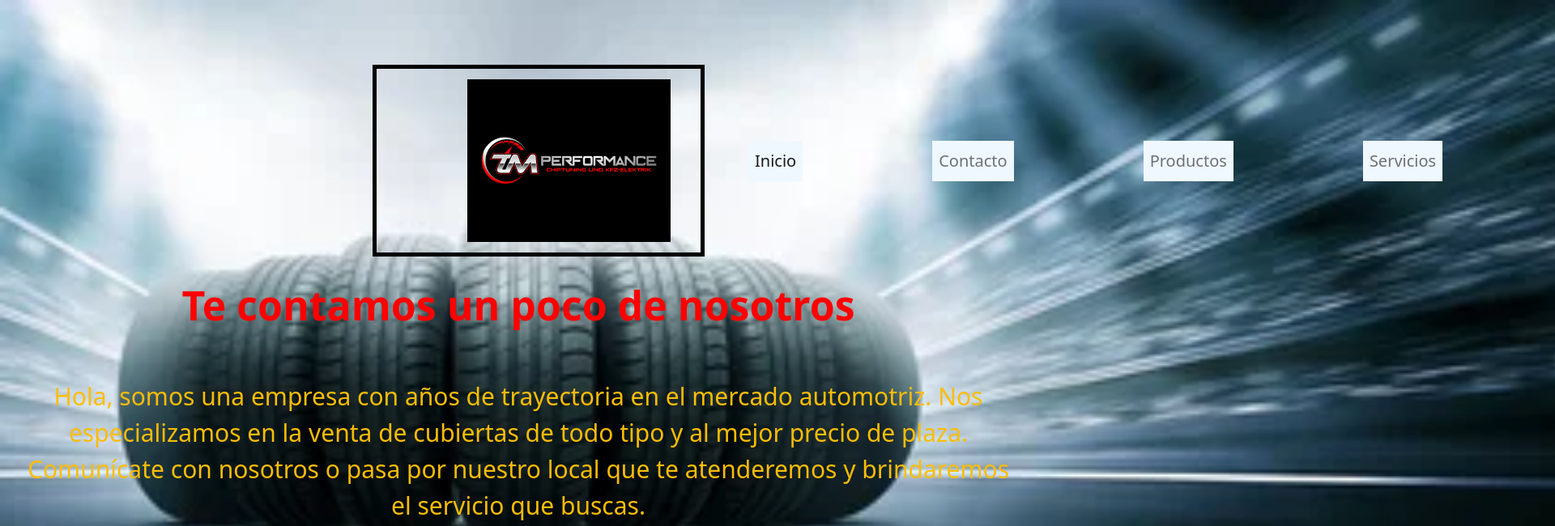
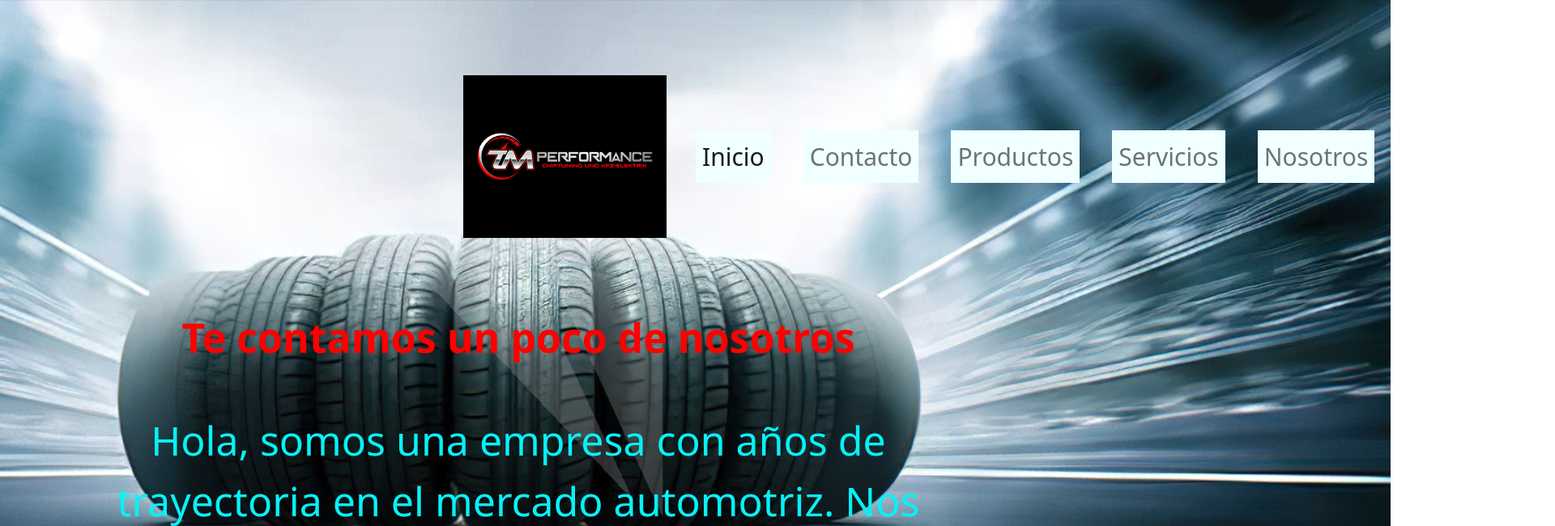
Before and after one commit to ManuelTricarico2223/nuevoVentas, a website: page secciones/nosotros.html in a window 1280 px wide. Shown: the top 650 px of the page at 81% size, 1920 px wide, since content can reach past the window. Drawn offline with nearby package versions, Linux system fonts and the light colour scheme.

Commit message:
modificando

```diff
--- a/css/nosotros.css
+++ b/css/nosotros.css
@@ -5,9 +5,10 @@
 }
 
 body{
-    background: url(../imagenes/cubiertas\ en\ fila.jpg) no-repeat center center fixed;
-    background-size: cover;
-    margin: 10px;
+    background: url(../imagenes/cubiertas\ en\ fila-gigapixel-standard-scale-4_00x\ 222.jpg) no-repeat center top fixed;
+     background-size: cover;
+     margin: 10px;
+
 }
 
 
@@ -41,11 +42,18 @@ body{
         "p1";
        grid-template-columns: 1fr;
     }
-
+     .navbar{
+        margin-top: 30px;
+    }
+    .nav-link{
+        background-color: azure;
+        margin-right: 50px;
+        font-size: 20px;
+     }
     .titulo2{
         font-size: 40px;
         text-align: center;
-        margin-top: 30px;
+        margin-top: 50px;
         margin-bottom: 30px;
         color: rgb(252, 0, 0);
         font-weight: bolder;
@@ -53,22 +61,19 @@ body{
     }
    .p1{
     font-size: 30px;
-    color: rgb(250, 189, 5);
+    color: rgb(250, 156, 5);
 
     margin: 50px 10px 50px 10px;
     text-align: center;
    }
 
-   .nav-item{
-    color: aqua;
-   }
   .nav-link{
-    background-color: aliceblue;
-    margin: 10px 80px;
     padding:10px;
     font-size: 20px;
+    margin: 20px;
+    font-size: 30px;
   }
-  a
+
 }
 
 @media (min-width:720px){
@@ -76,6 +81,7 @@ body{
    grid-area:
      "navbar-collapse"
      "navbar"
+     "nav-link"
      "titulo"
      "titulo2"
      "p1";
@@ -83,17 +89,12 @@ body{
  }
  .navbar{
     font-size: 30px;
-    border: 5px solid black ;
     margin-right: 30px;
     margin-top: 80px;
  }
- .titulo{
-
-    font-size: 80px;
-    color: blueviolet;
-    background-color: aliceblue;
+ .nav-link{
+    text-align: center;
  }
-
  .titulo2{
     color: rgb(255, 0, 0);
     font-size: 50px;
@@ -136,9 +137,14 @@ body{
 .titulo2{
     color: rgb(255, 0, 0);
     font-size: 50px;
-    margin-top: 30px;
+    margin-top: 80px;
     margin-bottom: 60px;
     font-weight: bolder;
  }
 
+ .p1{
+    color: rgb(6, 242, 246);
+    font-size: 50px;
+    margin: 50px
+ }
 }
--- a/css/servicios.css
+++ b/css/servicios.css
@@ -203,8 +203,8 @@ nav{
         }
 
         .nav-link{
-            background-color: black;
-            font-size: 70px;
+            background-color: rgb(6, 173, 244);
+            font-size: 50px;
             color: rgb(248, 2, 10);
             font-weight: bolder;
             padding: 20px;
```
